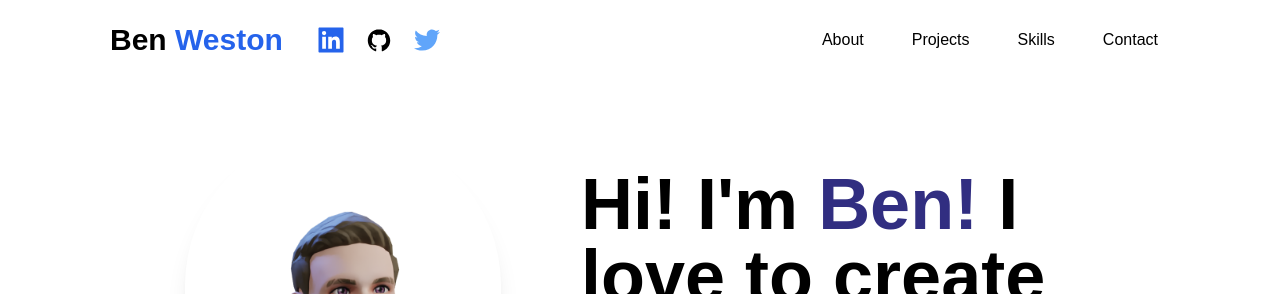
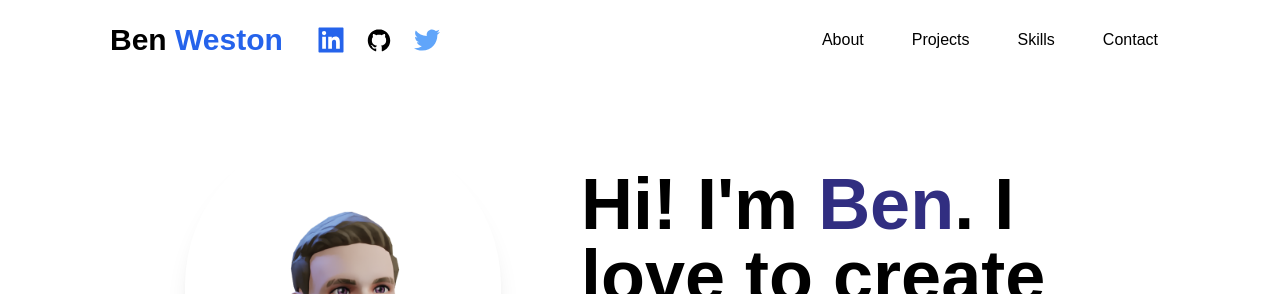
Before and after one commit to benwestondigital/next-portfolio, a Next.js app: page / in a window 1280 px wide. Shown: the top 294 px of the page. Built offline with nearby package versions, Linux system fonts and the light colour scheme.

Commit message:
remove double exclamation mark in hero

```diff
--- a/components/Hero.jsx
+++ b/components/Hero.jsx
@@ -16,7 +16,7 @@ const Hero = () => {
       </div>
       <div className='flex flex-col mx-10 mt-10 md:w-1/2 md:ml-20'>
         <h1 className='mb-5 font-bold text-left text-5xl md:text-7xl'>
-          Hi! I&apos;m <span className='text-indigo-900'>Ben!</span> I love to
+          Hi! I&apos;m <span className='text-indigo-900'>Ben</span>. I love to
           create interesting projects with code.
         </h1>
       </div>
```
